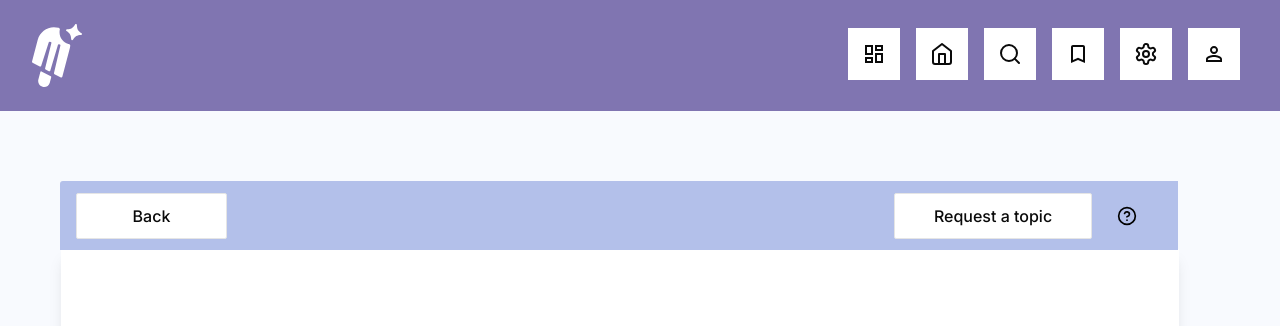
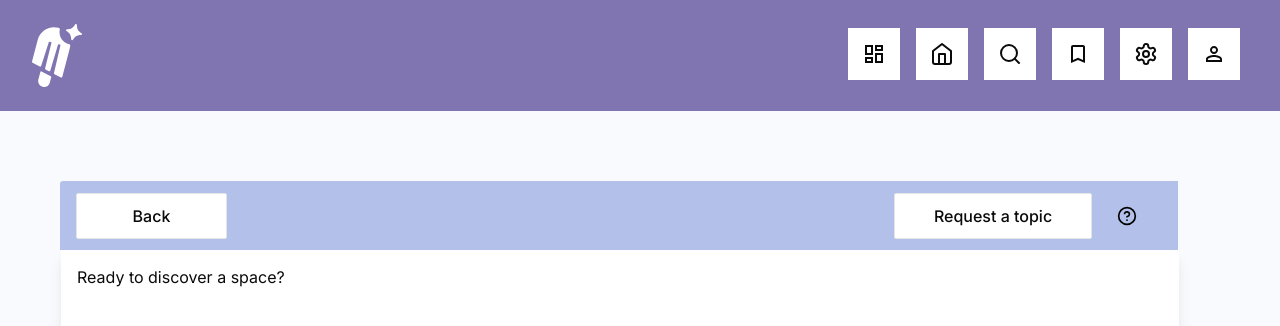
Before and after one commit to Ami-Sukumar01/Carbyte-Academy, a Next.js app: page /spaces in a window 1280 px wide. Shown: the top 326 px of the page. Built offline with nearby package versions, Linux system fonts and the light colour scheme.

Commit message:
group between normal and special spaces page and learninpath page

```diff
--- a/app/spaces/layout.tsx
+++ b/app/(app)/(normal)/spaces/layout.tsx
@@ -1,6 +1,6 @@
 import PageHeader from "@/components/Header";
-import Navbar from "../../components/NavBar";
-import SideBar from "../../components/SideBar";
+import Navbar from "@/components/NavBar";
+import Sidebar from "@/components/SideBar";
 
 export default function SpacesLayout({
   children,
--- a/app/spaces/page.tsx
+++ b/app/(app)/(normal)/spaces/page.tsx
@@ -2,7 +2,7 @@
 export default function SpacePage() {
     return (
         <div>
-
+            Ready to discover a space?
         </div>
     )
 }
```
Also changed, not shown: app/(app)/(special)/spaces/[spaceAlias]/lp/[learningPathTitle]/layout.tsx (renamed from app/(app)/spaces/[spaceAlias]/lp/[learningPathTitle]/layout.tsx), app/(app)/(special)/spaces/[spaceAlias]/lp/[learningPathTitle]/page.tsx (renamed from app/(app)/spaces/[spaceAlias]/lp/[learningPathTitle]/page.tsx).
